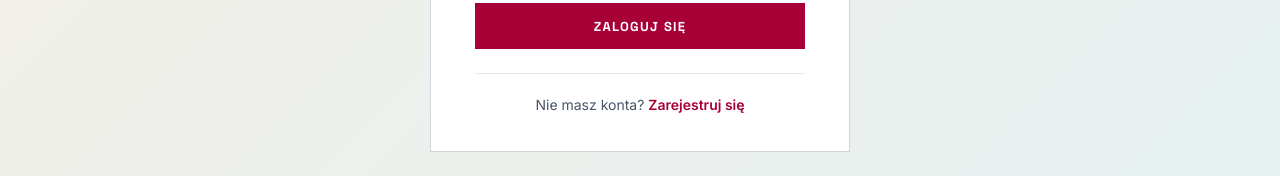
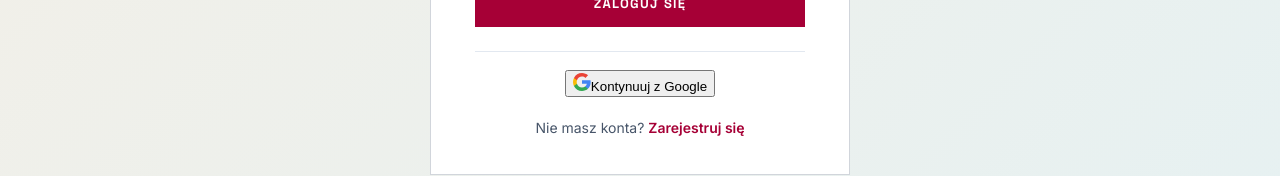
Before and after one commit to nataliabieniek/Raspberry_Sim, a React (Vite) app: page /login in a window 1280 px wide. Shown: the part 509-685 px from the top of the page. Built offline with nearby package versions, Linux system fonts and the light colour scheme; no server answers.

Commit message:
add Google sign-in and redirect to proposal page

```diff
--- a/src/pages/login_page/LoginPage.tsx
+++ b/src/pages/login_page/LoginPage.tsx
@@ -1,9 +1,27 @@
 import { useState } from 'react';
-import { NavLink } from 'react-router-dom';
+import { NavLink, useNavigate } from 'react-router-dom';
+import { signInWithPopup } from 'firebase/auth';
+import { auth, googleProvider } from '../../firebase';
 import './auth.css';
 
 export function LoginPage() {
     const [showPassword, setShowPassword] = useState(false);
+    const [busy, setBusy] = useState(false);
+    const [err, setErr] = useState('');
+    const nav = useNavigate();
+
+    async function handleGoogle() {
+        setErr('');
+        setBusy(true);
+        try {
+            await signInWithPopup(auth, googleProvider);
+            nav('/propozycja');
+        } catch (e) {
+            setErr(e instanceof Error ? e.message : String(e));
+        } finally {
+            setBusy(false);
+        }
+    }
 
     return (
         <section className="auth-page">
@@ -79,7 +97,25 @@ export function LoginPage() {
                     </button>
                 </div>
 
+                {err && <p className="auth-error">{err}</p>}
+
                 <hr className="auth-divider" />
+
+                <button
+                    className="btn-google"
+                    type="button"
+                    disabled={busy}
+                    onClick={handleGoogle}
+                    aria-label="Zaloguj się przez Google"
+                >
+                    <svg width="18" height="18" viewBox="0 0 18 18" aria-hidden="true">
+                        <path fill="#4285F4" d="M17.64 9.2c0-.637-.057-1.251-.164-1.84H9v3.481h4.844c-.209 1.125-.843 2.078-1.796 2.717v2.258h2.908c1.702-1.567 2.684-3.875 2.684-6.615z"/>
+                        <path fill="#34A853" d="M9 18c2.43 0 4.467-.806 5.956-2.184l-2.908-2.258c-.806.54-1.837.86-3.048.86-2.344 0-4.328-1.584-5.036-3.711H.957v2.332A8.997 8.997 0 0 0 9 18z"/>
+                        <path fill="#FBBC05" d="M3.964 10.707A5.41 5.41 0 0 1 3.682 9c0-.593.102-1.17.282-1.707V4.961H.957A8.996 8.996 0 0 0 0 9c0 1.452.348 2.827.957 4.039l3.007-2.332z"/>
+                        <path fill="#EA4335" d="M9 3.58c1.321 0 2.508.454 3.44 1.345l2.582-2.58C13.463.891 11.426 0 9 0A8.997 8.997 0 0 0 .957 4.961L3.964 7.293C4.672 5.163 6.656 3.58 9 3.58z"/>
+                    </svg>
+                    {busy ? 'Logowanie...' : 'Kontynuuj z Google'}
+                </button>
 
                 <p className="auth-switch">
                     Nie masz konta?{' '}
```
